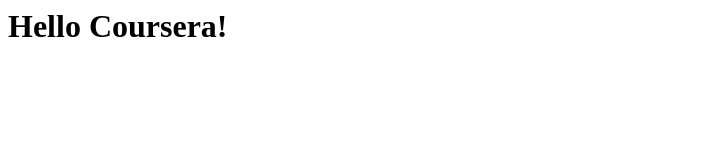
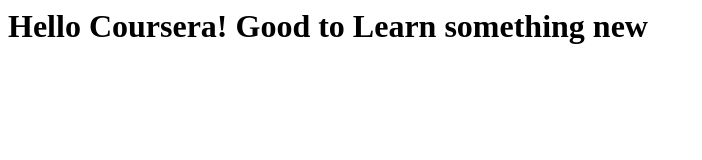
Before and after one commit to DSProcoder/Coursera-test, a plain HTML site: page site/index.html in a window 1280 px wide. Shown: the whole page, without its empty margins (0-702 px from the left). Drawn offline with Linux system fonts and the light colour scheme.

Commit message:
Some addition

```diff
--- a/site/index.html
+++ b/site/index.html
@@ -5,7 +5,7 @@
 		</title>
 	</head>
 	<body>
-	<h1>Hello Coursera!</h1>
+	<h1>Hello Coursera! Good to Learn something new</h1>
     </body>
 
 </html>
```
